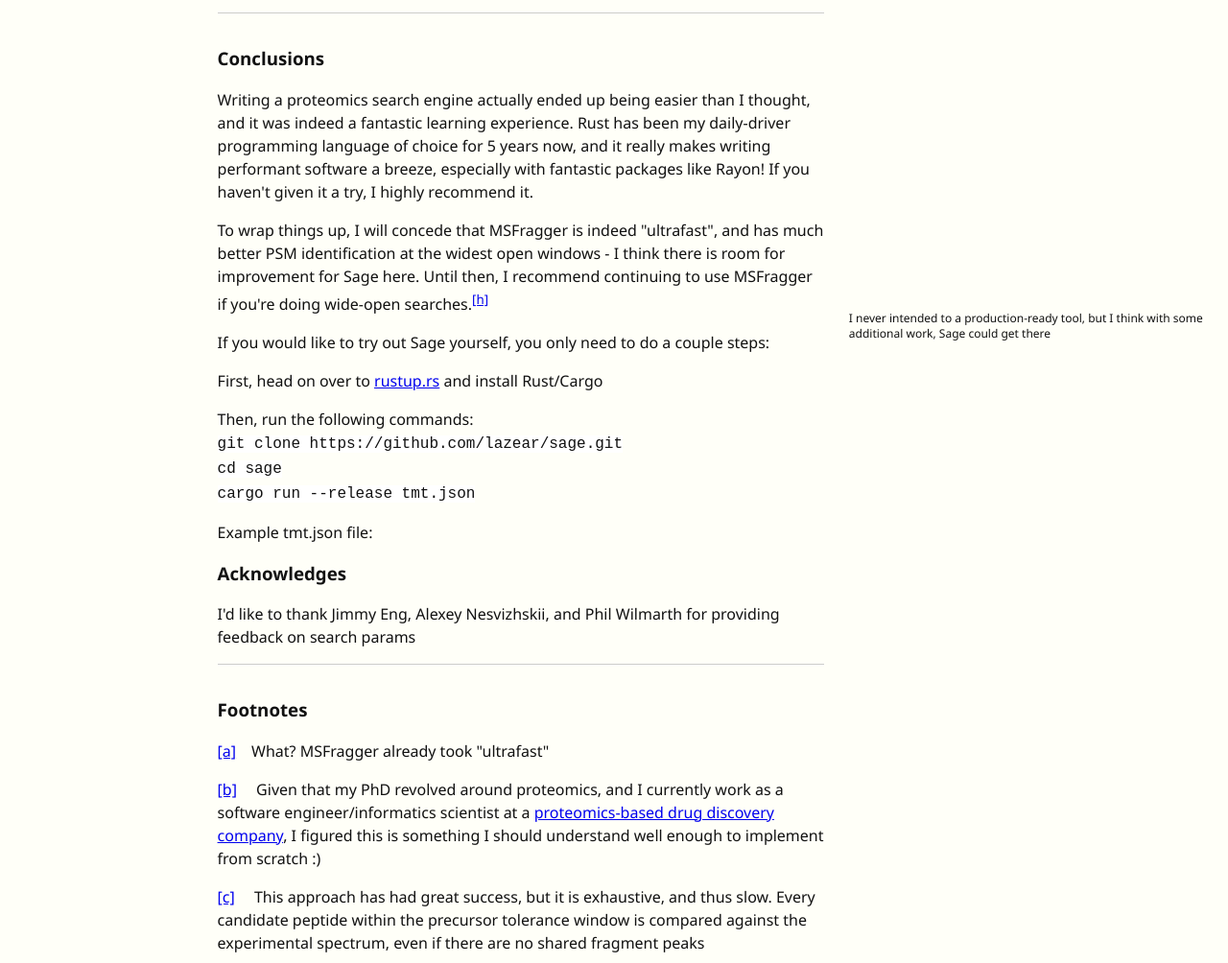
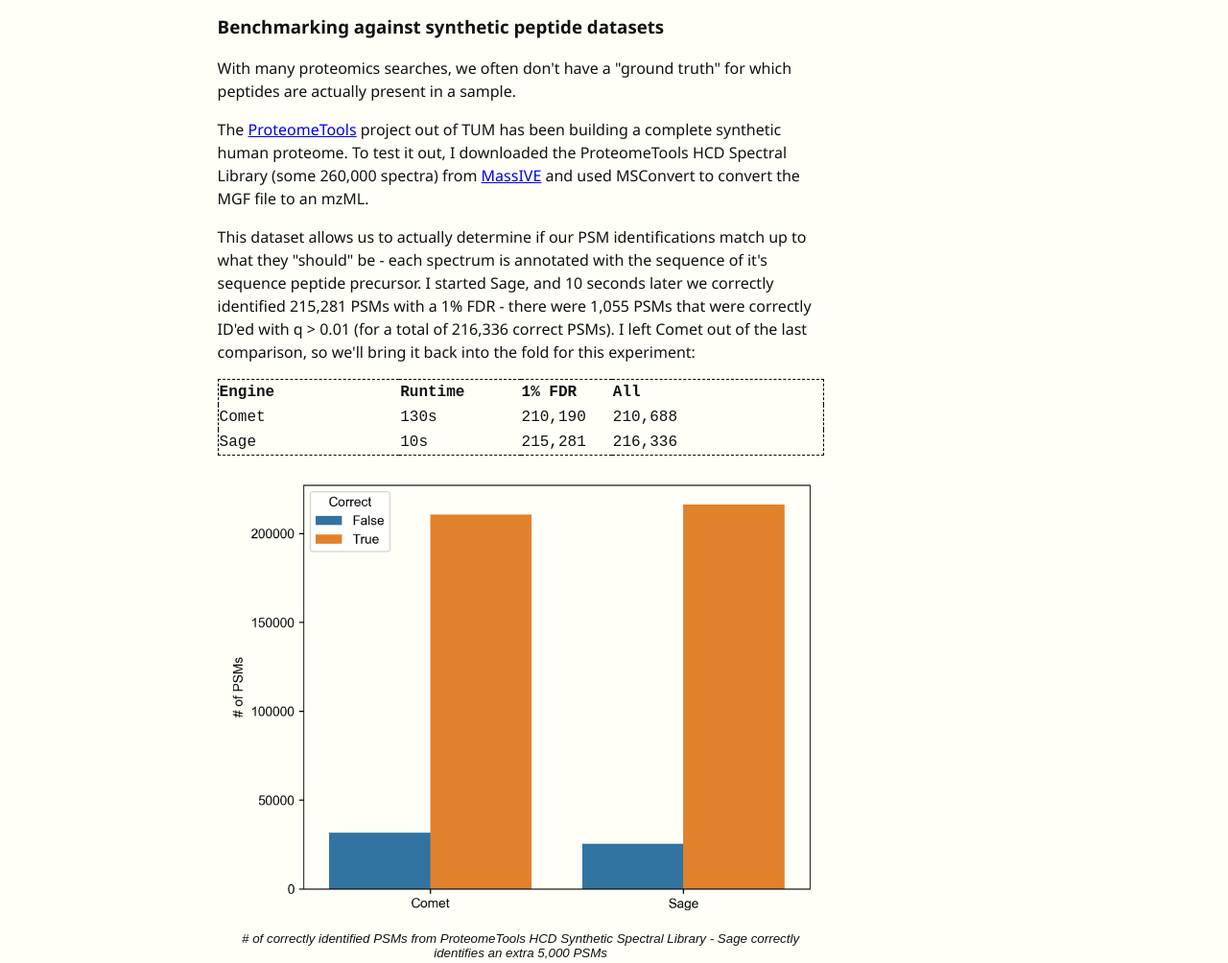
Before and after one commit to lazear/sage, a plain HTML site: page index.html in a window 1280 px wide. Shown: the part 8927-9931 px from the top of the page at 96% size. Drawn offline with Linux system fonts and the light colour scheme.

Commit message:
Work on MassIVE benchmark

```diff
--- a/engine.css
+++ b/engine.css
@@ -45,6 +45,34 @@
 code > p {
     margin-top: 0px;
     margin-bottom: 0px;
+}
+
+table {
+  table-layout: fixed;
+  width: 100%;
+  border-collapse: collapse;
+  border: 1px dashed black;
+  font-family: monospace;
+}
+
+thead th:nth-child(1) {
+  width: 30%;
+}
+
+thead th:nth-child(2) {
+  width: 20%;
+}
+
+thead th:nth-child(3) {
+  width: 15%;
+}
+
+thead th:nth-child(4) {
+  width: 35%;
+}
+
+th, td {
+  padding: 8;
 }
 
 /* .endnote::before {
--- a/index.html
+++ b/index.html
@@ -24,7 +24,8 @@
             written in
             Rust</em>
 
-          <p>I wanted to see what how far I could get in the creation of a proteomics search engine in a weekend (or two), and
+          <p>I wanted to see what how far I could get in the creation of a proteomics search engine in a weekend (or
+            two), and
             ~1500 lines of code, and this is the result!</p>
           <p>Here are some of the features (and anti-features) of Sage</p>
           <ul>
@@ -193,7 +194,8 @@
         <section class="section" id="standoff">
           <h1>Benchmarking Results</h1>
 
-          My proteomics engine is based off of MSFragger's algorithm, so it would be reasonable to expect them to have similar
+          My proteomics engine is based off of MSFragger's algorithm, so it would be reasonable to expect them to have
+          similar
           performance - however, this is where Rust really shines!
           On standard searches, Sage absolutely dominates in terms of speed and memory usage - however, MSFragger
           starts to catch up as windows get larger, and is juuuuuust (~25s) behind Sage in a -100 to +500 Da precursor
@@ -251,7 +253,8 @@
 
           <h4>If MSFragger is "ultrafast", what is Sage?</h4>
 
-          <p>I half-joke: MSFragger really is fast! But, Sage is about 5x faster than MSFragger and 25x faster than Comet
+          <p>I half-joke: MSFragger really is fast! But, Sage is about 5x faster than MSFragger and 25x faster than
+            Comet
             for a typical TMT search,
             and identifies slightly more PSMs at a 1% FDR than both. On our EC2 instance, we could process around 4,800
             of these raw files in an hour - for $0.51. Not bad!
@@ -291,6 +294,52 @@
           <img src="500_search.png" class="large" />
           <figcaption>MSFragger widens it's lead as the precursor windows get wider - we are still a bit faster though
             :)</figcaption>
+
+          <h3>Benchmarking against synthetic peptide datasets</h3>
+
+          With many proteomics searches, we often don't have a "ground truth" for which peptides are actually present in
+          a sample.
+
+          <p>
+          The <a href="https://www.nature.com/articles/nmeth.4153">ProteomeTools</a> project out of TUM has been building a
+          complete synthetic human proteome. To test it out, I downloaded the ProteomeTools HCD Spectral Library (some 260,000 spectra) from <a
+            href="https://massive.ucsd.edu/ProteoSAFe/static/massive-kb-libraries.jsp">MassIVE</a> and used MSConvert to convert the MGF file to an mzML.
+</p>
+          <p>This dataset allows us to actually determine if our PSM identifications match up to what they "should" be -
+          each spectrum is annotated with the sequence of it's sequence peptide precursor.
+          I started Sage, and 10 seconds later we correctly identified 215,281 PSMs with a 1% FDR - there were 1,055
+          PSMs that were correctly ID'ed with q > 0.01 (for a total of 216,336 correct PSMs). I left Comet out of the last comparison, so we'll bring it back into the fold for this experiment:
+          </p>
+
+          <table>
+            <thead>
+              <tr>
+                <th>Engine</th>
+                <th>Runtime</th>
+                <th>1% FDR</th>
+                <th>All</th>
+              </tr>
+            </thead>
+            <tbody>
+              <tr>
+                <td>Comet</td>
+                <td>130s</td>
+                <td>210,190</td>
+                <td>210,688</td>
+              </tr>
+              <tr>
+                <td>Sage</td>
+                <td>10s</td>
+                <td>215,281</td>
+                <td>216,336</td>
+              </tr>
+            </tbody>
+          </table>
+
+          <img src="MassIVE_1.png" />
+          <figcaption># of correctly identified PSMs from ProteomeTools HCD Synthetic Spectral Library - Sage correctly
+            identifies an extra 5,000 PSMs</figcaption>
+
         </section>
         <section class="section">
           <h1>Conclusions</h1>
```
Also changed, not shown: MassIVE_1.png (added).
